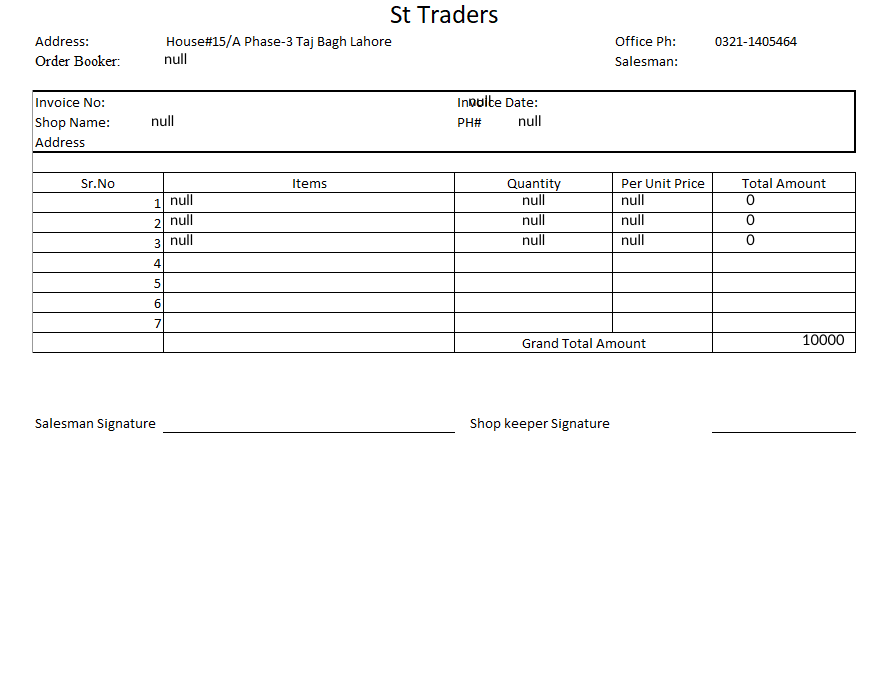
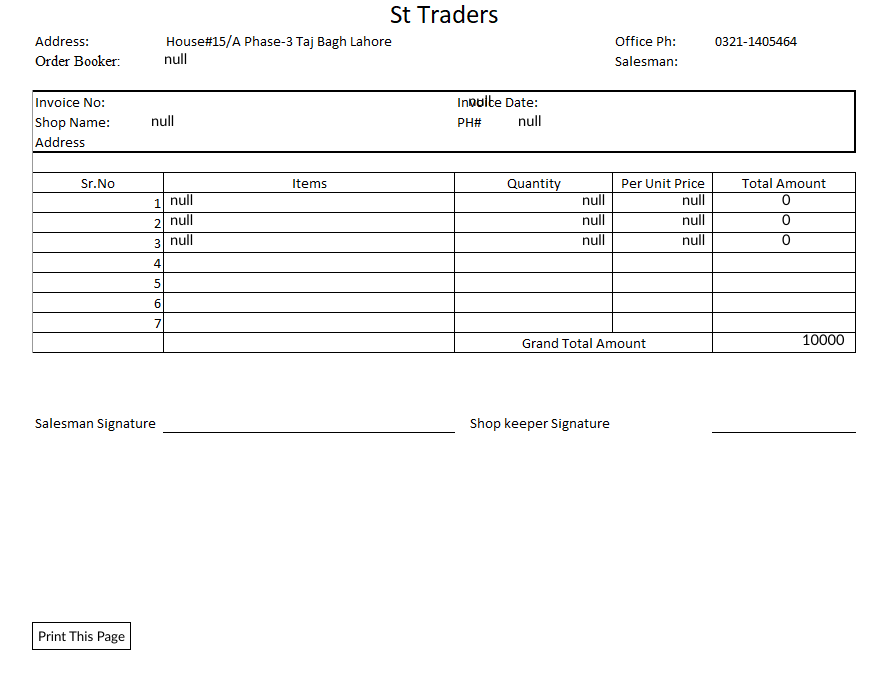
Before and after one commit to itisusama/custom-invoice, a plain HTML site: page invoice.html in a window 1280 px wide. Shown: the whole page, without its empty margins (18-905 px from the left). Drawn offline with Linux system fonts and the light colour scheme.

Commit message:
fix position and add print button

```diff
--- a/assets/css/style.css
+++ b/assets/css/style.css
@@ -49,14 +49,33 @@
 }
 
 .items-container > div > span:nth-of-type(1){
+    position: fixed;
     margin-left: 138px;
 }
 .items-container > div > span:nth-of-type(2){
-    margin-left: 325px;
+    position: fixed;
+    margin-left: 550px;
 }
 .items-container > div > span:nth-of-type(3){
-    margin-left: 72px;
+    position: fixed;
+    margin-left: 650px;
 }
 .items-container > div > span:nth-of-type(4){
-    margin-left: 98px;
+    position: fixed;
+    margin-left: 750px;
 }
+
+.print-btn{
+    position: absolute;
+    bottom: 150px;
+    left: 50px;
+    padding: 5px;
+    border: 1px solid black;
+    border-radius: 0;
+    background-color: white;
+}
+
+.print-btn:hover{
+    background-color: black;
+    color: white;
+}
--- a/invoice.html
+++ b/invoice.html
@@ -24,6 +24,9 @@
         <div class="item-seven"></div>
         <div class="grand-total">10000</div>
      </div>
+
+     <button class="print-btn" onclick="window.print()">Print This Page</button>
+
      <script>
         // Retrieve data from sessionStorage
         const booker = sessionStorage.getItem("booker");
```
